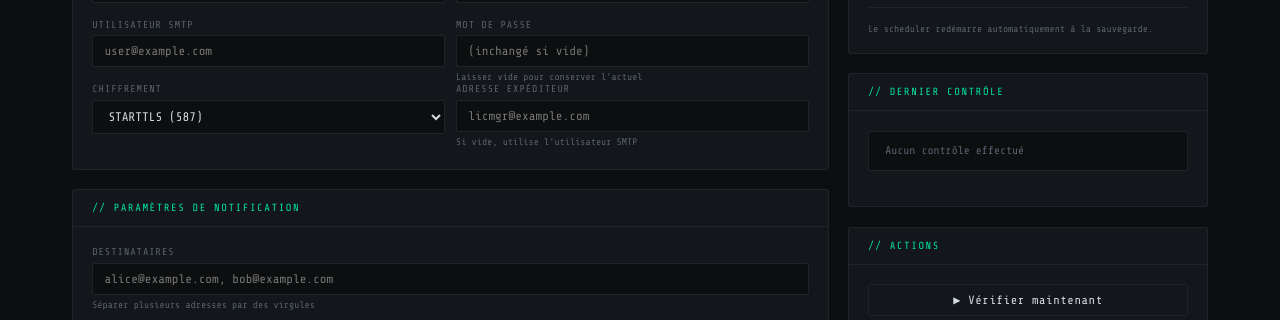
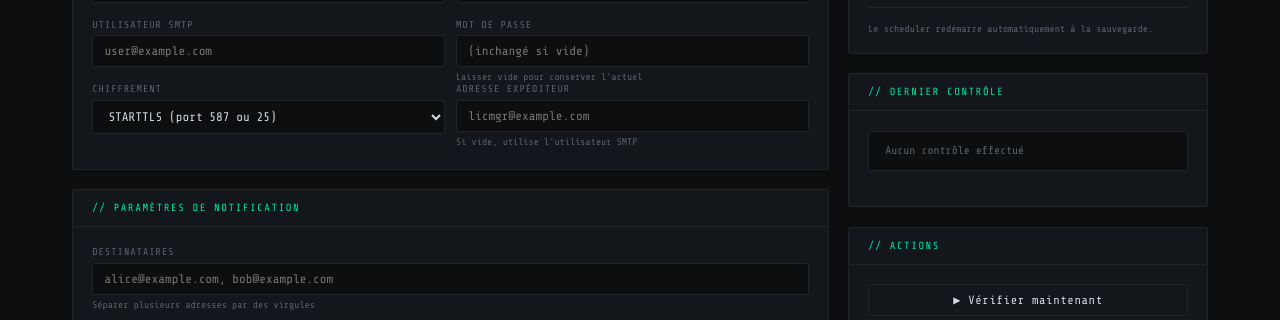
Before and after one commit to NotBeCursed/LICENSE-MGR, a Flask app: page /admin/notifications in a window 1280 px wide. Shown: the part 284-604 px from the top of the page. Run offline with Flask 3, Linux system fonts and the light colour scheme; the visitor is signed in with stand-in values (Sample User, id 1); data comes from the database, SQL or seed files in the repository.

Commit message:
fix(ui): clarify STARTTLS label — port 25 and 587 both valid

```diff
--- a/templates/admin_notifications.html
+++ b/templates/admin_notifications.html
@@ -180,9 +180,9 @@
           <div class="form-field">
             <label>Chiffrement</label>
             <select id="smtp_tls">
-              <option value="starttls" {% if config.smtp_tls == 'starttls' %}selected{% endif %}>STARTTLS (587)</option>
-              <option value="ssl"      {% if config.smtp_tls == 'ssl'      %}selected{% endif %}>SSL/TLS (465)</option>
-              <option value="none"     {% if config.smtp_tls == 'none'     %}selected{% endif %}>Aucun (25)</option>
+              <option value="starttls" {% if config.smtp_tls == 'starttls' %}selected{% endif %}>STARTTLS (port 587 ou 25)</option>
+              <option value="ssl"      {% if config.smtp_tls == 'ssl'      %}selected{% endif %}>SSL/TLS (port 465)</option>
+              <option value="none"     {% if config.smtp_tls == 'none'     %}selected{% endif %}>Aucun chiffrement</option>
             </select>
           </div>
           <div class="form-field">
```
